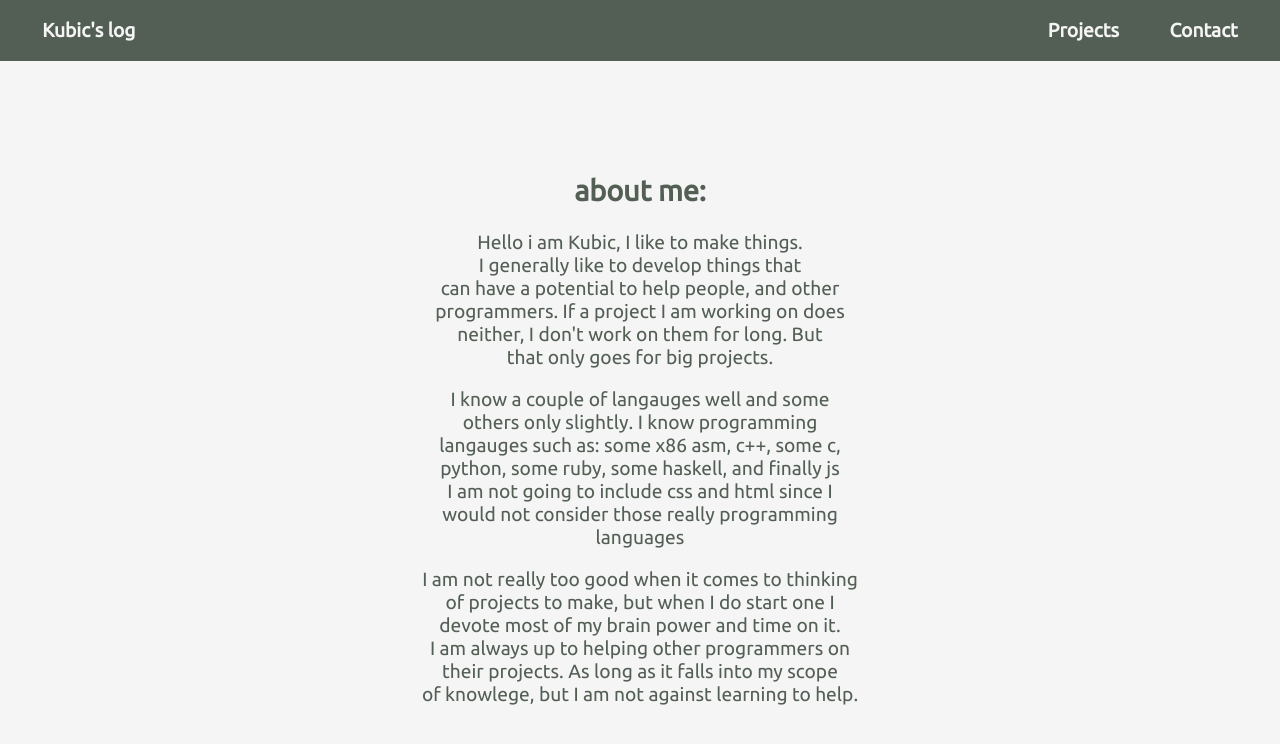
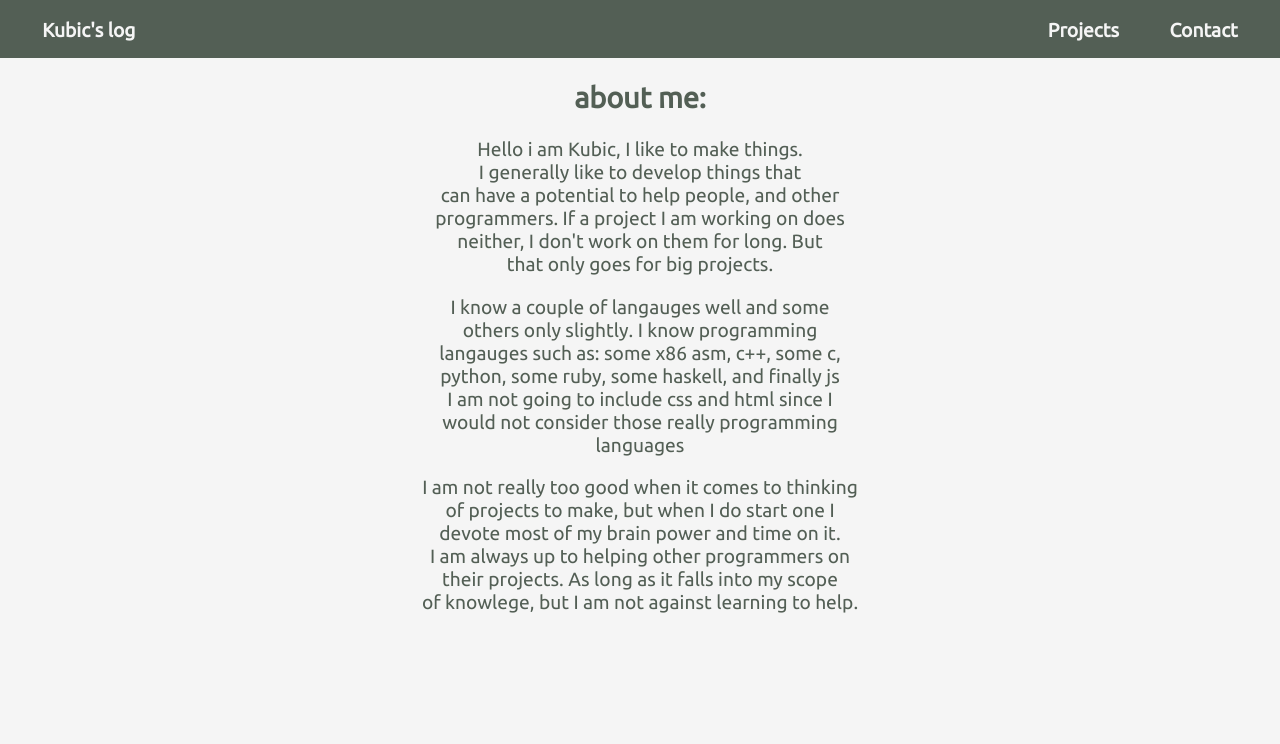
Before and after one commit to Kubic-C/kubics--log, a plain HTML site: page index.html in a window 1280 px wide. Drawn offline with Linux system fonts and the light colour scheme.

Commit message:
added extrra white space in iframe via css

```diff
--- a/css/nav.css
+++ b/css/nav.css
@@ -48,6 +48,6 @@ body
     margin: 0px;
     padding: 0px;
     width:100%;
-    height:100%;
+    height:3em;
     display:block;
 }
```
